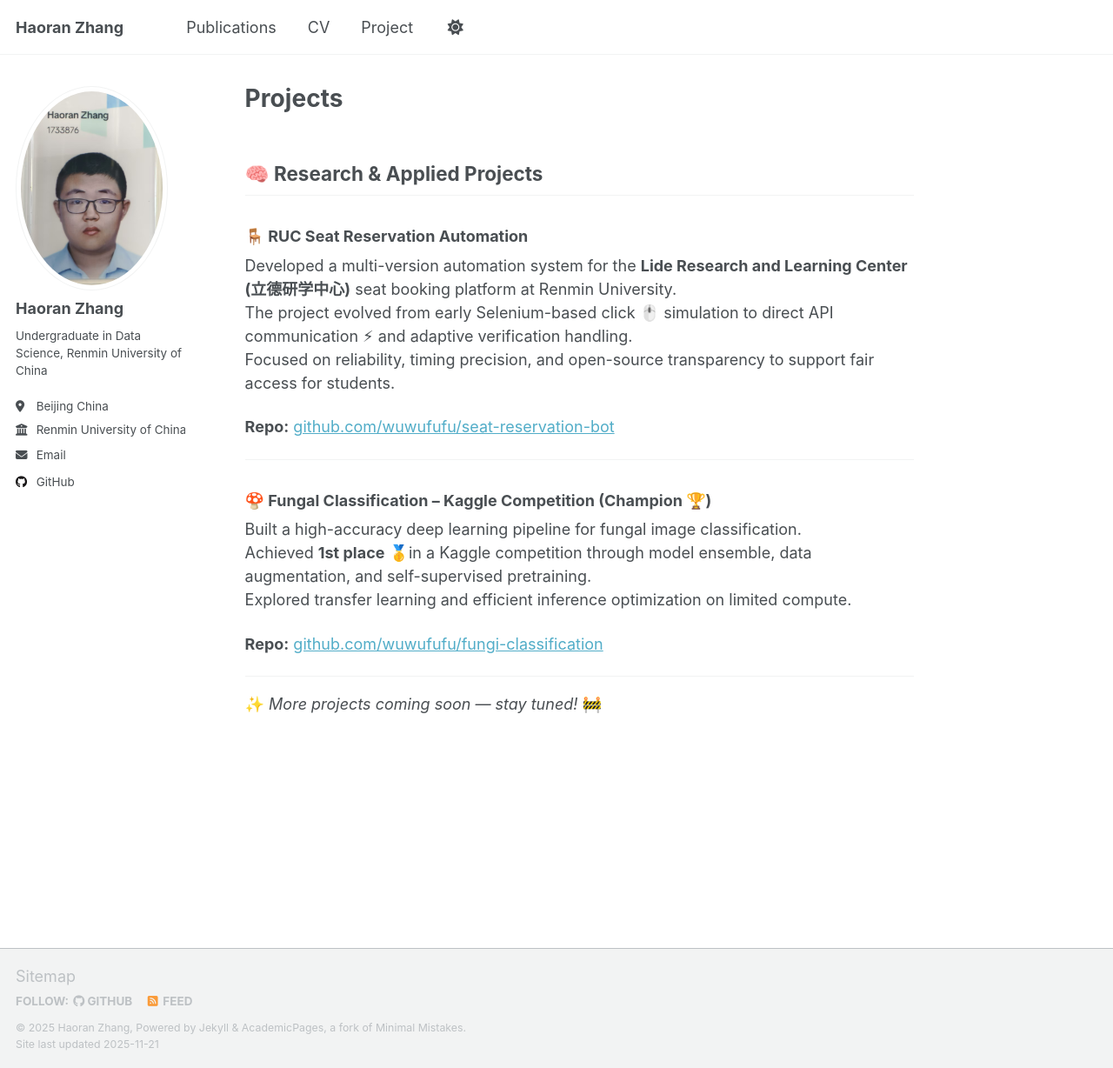
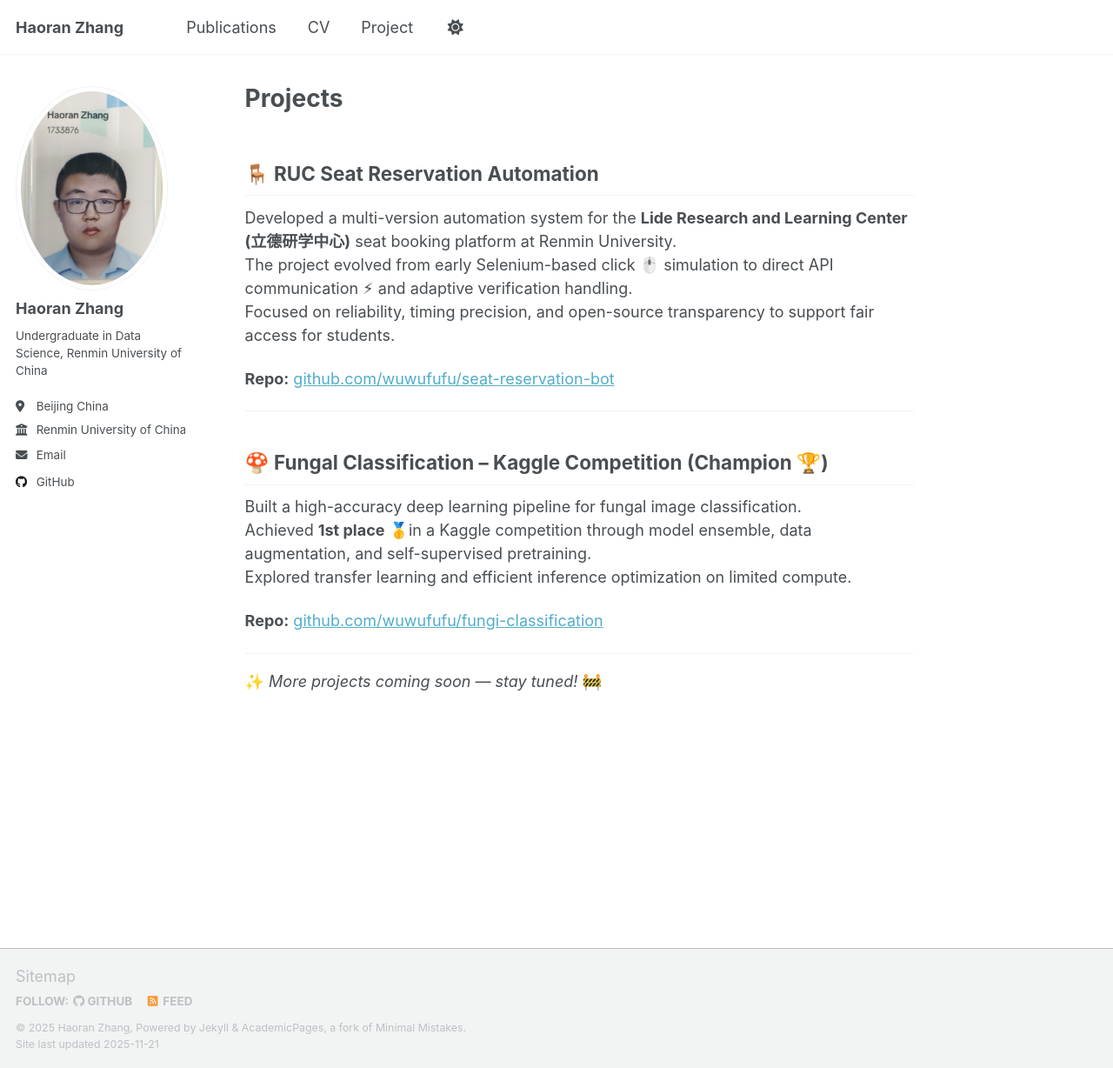
Before and after one commit to wuwufufu/wuwufufu.github.io, a Jekyll site: the page built from _pages/projects.md, in a window 1280 px wide and 1228 px high. Shown: the whole window at 87% size. Built offline with Jekyll 4.4.1, drawn with Linux system fonts in a browser that asks for light colours; a script that is not in the unit is left out.

Commit message:
Revise project section headings and descriptions
Updated project descriptions for clarity and formatting.

```diff
--- a/_pages/projects.md
+++ b/_pages/projects.md
@@ -5,9 +5,9 @@ permalink: /projects/
 author_profile: true
 ---
 
-## 🧠 Research & Applied Projects
 
-### 🪑 RUC Seat Reservation Automation
+## 🪑 RUC Seat Reservation Automation
+
 Developed a multi-version automation system for the **Lide Research and Learning Center (立德研学中心)** seat booking platform at Renmin University.
 The project evolved from early Selenium-based click 🖱️ simulation to direct API communication ⚡ and adaptive verification handling.
 Focused on reliability, timing precision, and open-source transparency to support fair access for students.
@@ -16,7 +16,8 @@ Focused on reliability, timing precision, and open-source transparency to suppor
 
 ---
 
-### 🍄 Fungal Classification – Kaggle Competition (Champion 🏆)
+## 🍄 Fungal Classification – Kaggle Competition (Champion 🏆)
+
 Built a high-accuracy deep learning pipeline for fungal image classification.
 Achieved **1st place** 🥇in a Kaggle competition through model ensemble, data augmentation, and self-supervised pretraining.
 Explored transfer learning and efficient inference optimization on limited compute.
```
